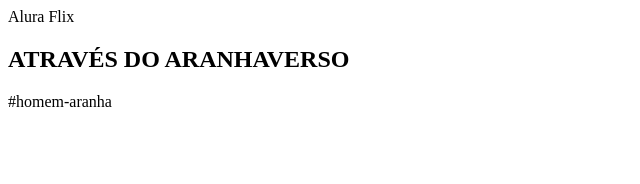
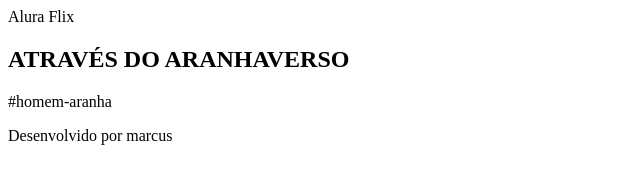
Before and after one commit to Marcusguedes208/Aluraflix, a plain HTML site: page index.html in a window 1280 px wide. Shown: the whole page, without its empty margins (0-640 px from the left). Drawn offline with Linux system fonts and the light colour scheme.

Commit message:
Update index.html

```diff
--- a/index.html
+++ b/index.html
@@ -17,7 +17,13 @@
             </div>
 
             <div>
-                <!
+                <!--inserir o texto aqui-->
+            </div>
 
+         </section>
+    </main>
+    <footer>
+        <p>Desenvolvido por marcus</p>
+    </footer>
 </body>
 </html>
```
